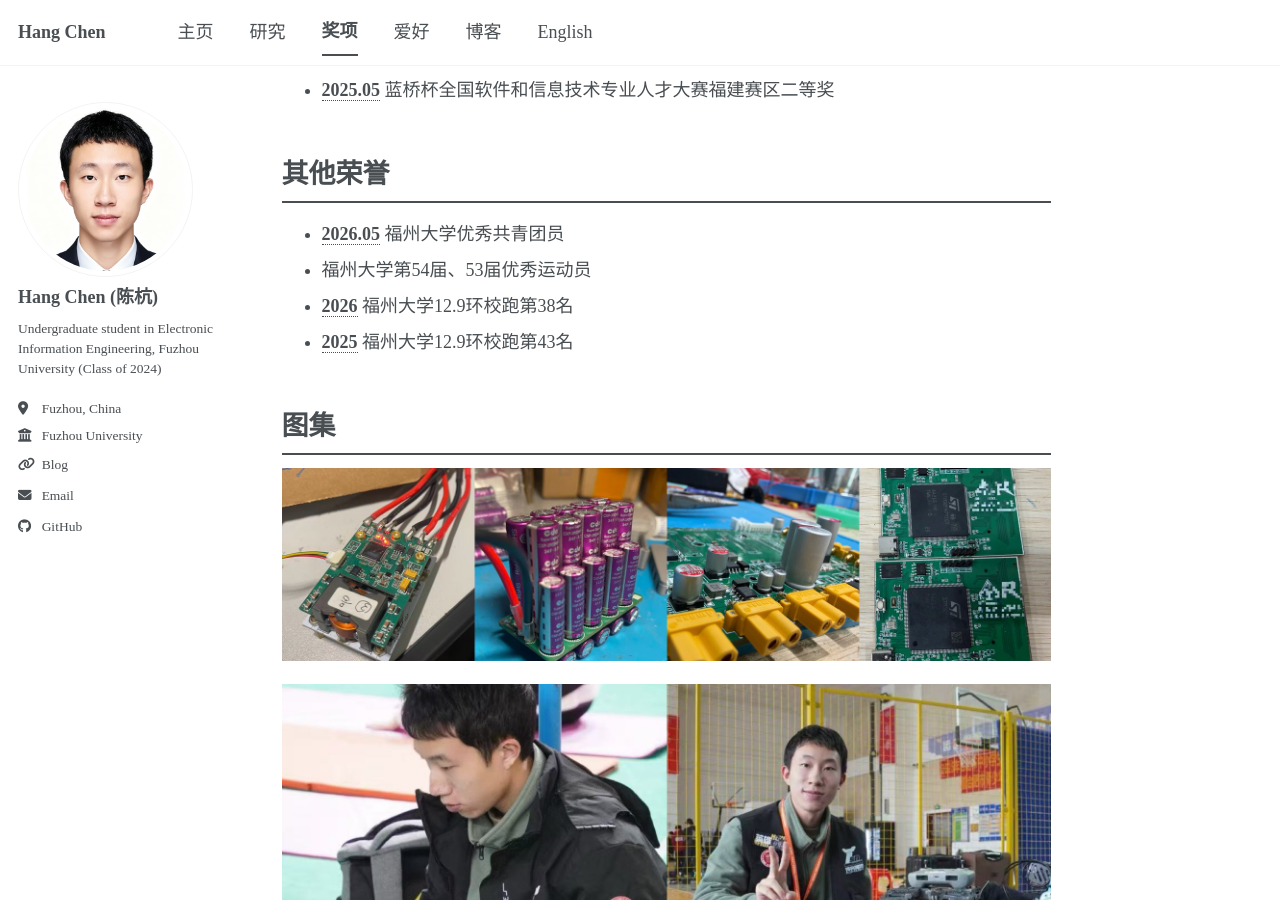
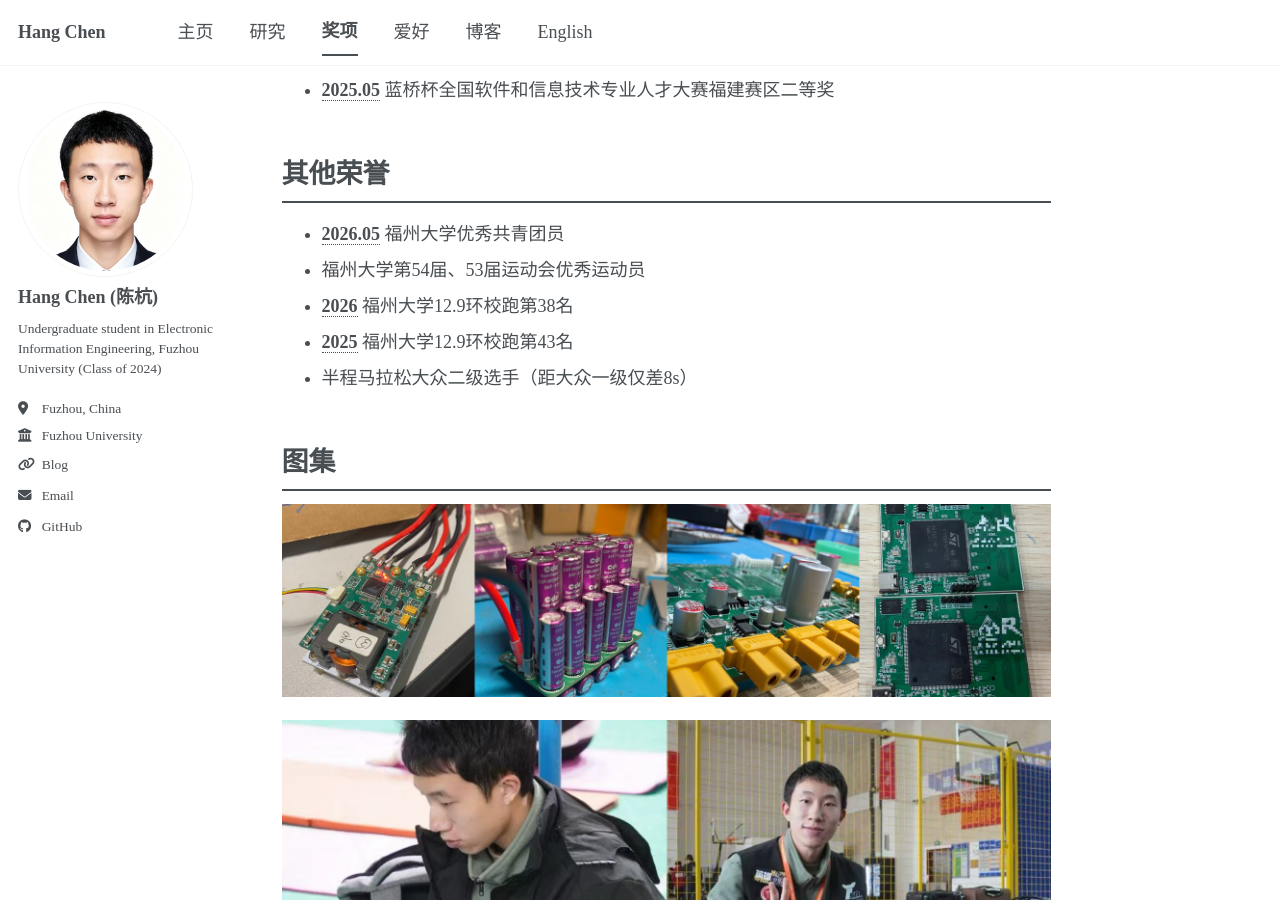
Before and after one commit to Nomkr/Nomkr.github.io, a Jekyll site: the page built from _pages/cn-awards.md, in a window 1280 px wide and 900 px high, scrolled down 653 px. Built offline with Jekyll 4.4.1, drawn with Linux system fonts in a browser that asks for light colours; a style sheet for code colours, icons or effects is not loaded.

Commit message:
Update other honors in awards

```diff
--- a/_pages/cn-awards.md
+++ b/_pages/cn-awards.md
@@ -26,9 +26,10 @@ lang: cn
 ## 其他荣誉
 
 - **2026.05** 福州大学优秀共青团员
-- 福州大学第54届、53届优秀运动员
+- 福州大学第54届、53届运动会优秀运动员
 - **2026** 福州大学12.9环校跑第38名
 - **2025** 福州大学12.9环校跑第43名
+- 半程马拉松大众二级选手（距大众一级仅差8s）
 
 ## 图集
 
```
